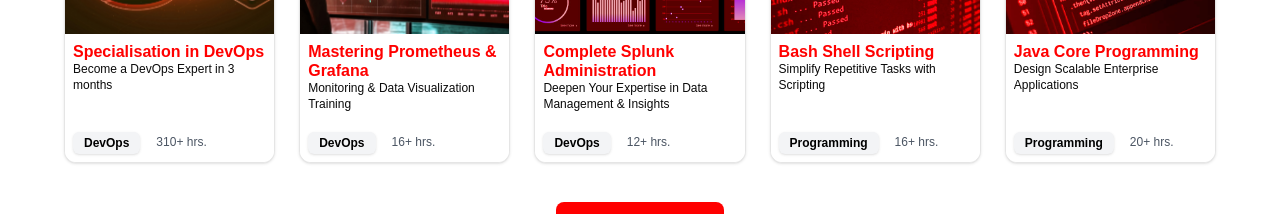
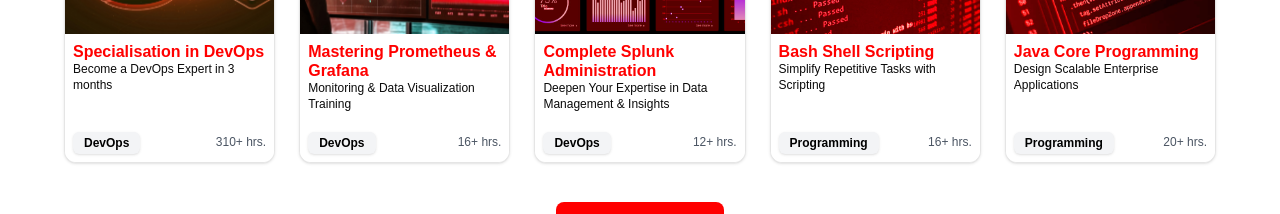
Before and after one commit to bhupeshchoudhary/hash13FrontEnd, a Next.js app: page / in a window 1280 px wide. Shown: the part 7080-7294 px from the top of the page. Built offline with nearby package versions, Linux system fonts and the light colour scheme.

Commit message:
refactor: shifted the hours location in the card bottom right

```diff
--- a/src/components/customComponents/landingPage/CourseCard.tsx
+++ b/src/components/customComponents/landingPage/CourseCard.tsx
@@ -141,7 +141,7 @@ export default function CourseCard({ course }: CourseCardProps) {
         </div>
 
         <div className="flex items-center justify-between mt-auto w-full">
-          <div className="flex items-center gap-4">
+  <div className="flex items-center justify-between w-full">
     <span>
       <Badge className="bg-gray-100 text-black text-xs hover:bg-gray-50">
         {course.category}
```
Lines whose indentation alone changed are shown as unchanged.
